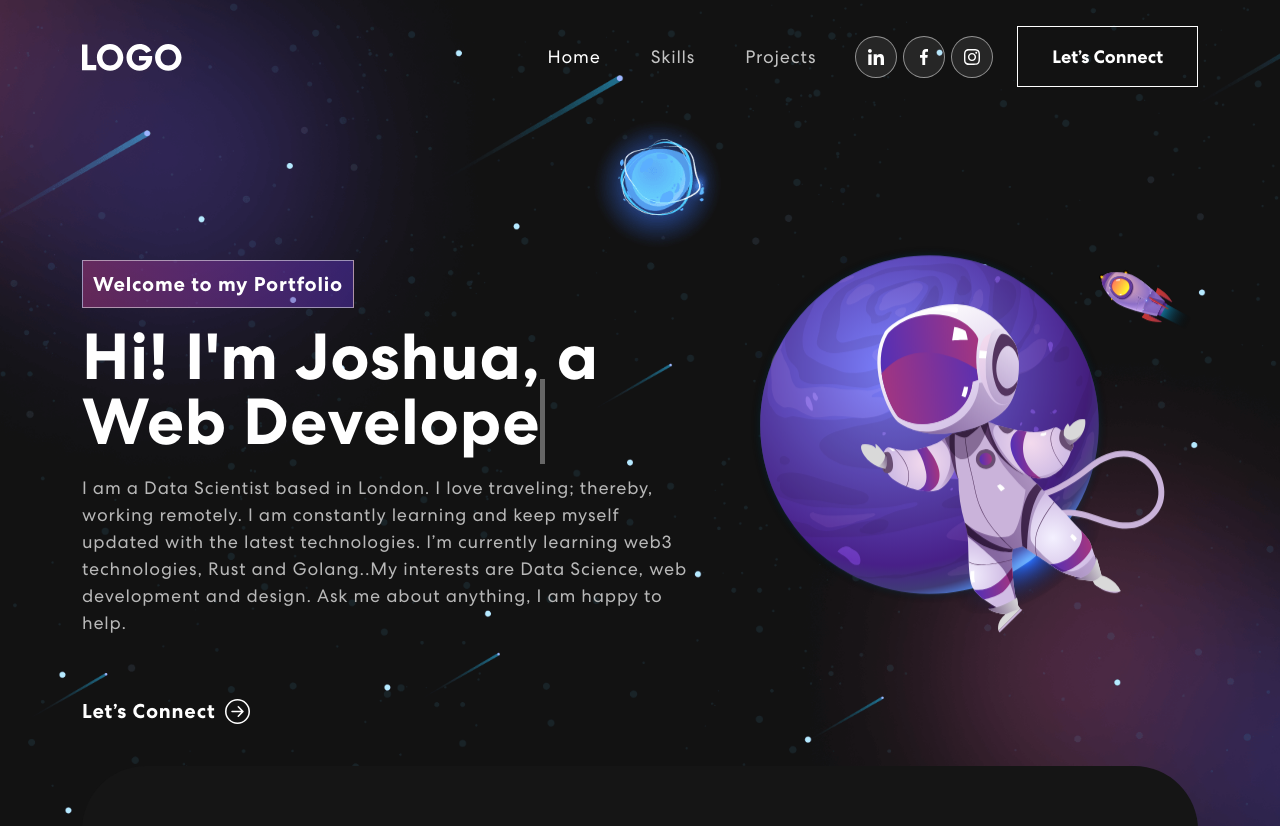
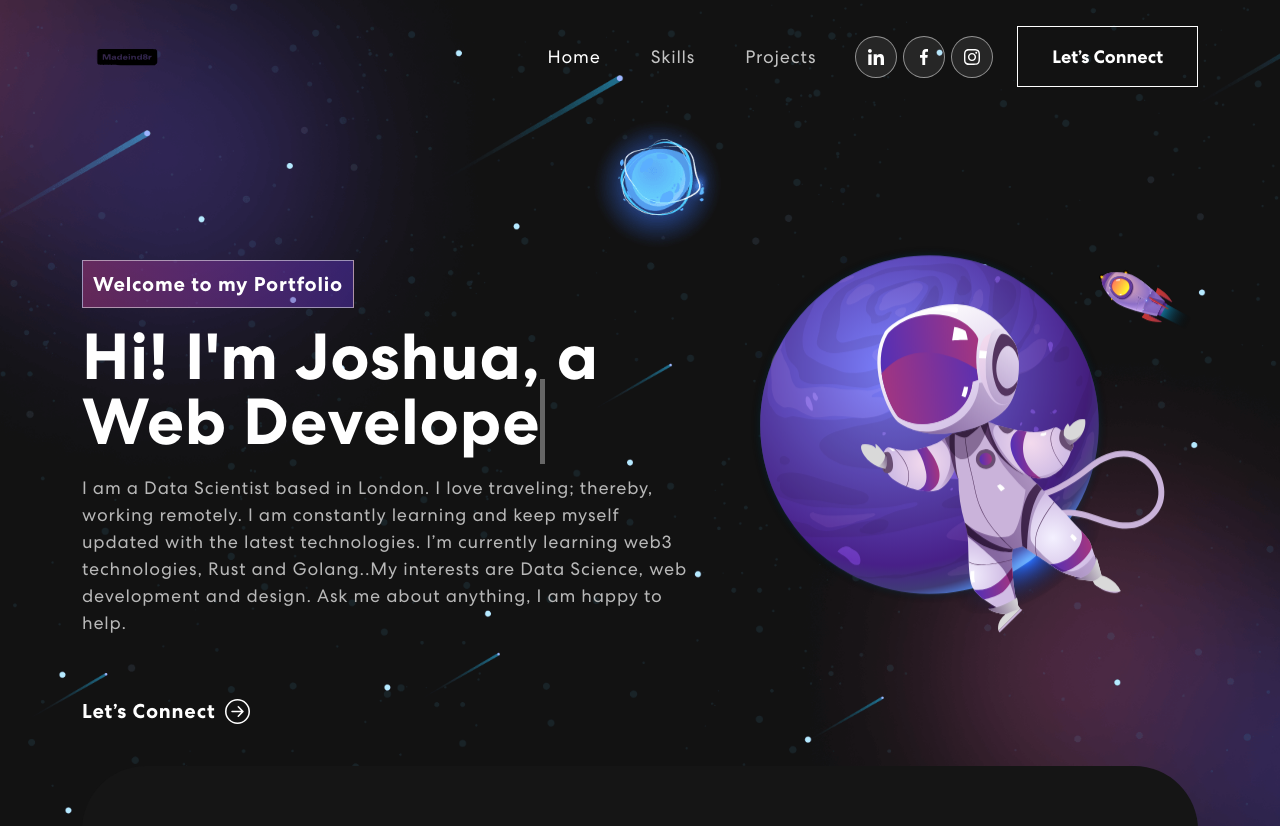
Before and after one commit to code-JOA/portfolio-black, a React (Create React App) app in the folder portfolio/: page / in a window 1280 px wide. Shown: the top 826 px of the page. Built offline with nearby package versions, Linux system fonts and the light colour scheme; no server answers.

Commit message:
Commit auto_update

```diff
--- a/portfolio/src/components/NavBar.js
+++ b/portfolio/src/components/NavBar.js
@@ -1,6 +1,6 @@
 import { useState, useEffect } from "react";
 import { Navbar, Nav, Container } from "react-bootstrap";
-import logo from '../assets/img/logo.svg';
+import logo2 from '../assets/img/logo2.svg';
 import navIcon1 from '../assets/img/nav-icon1.svg';
 import navIcon2 from '../assets/img/nav-icon2.svg';
 import navIcon3 from '../assets/img/nav-icon3.svg';
@@ -37,7 +37,7 @@ export const NavBar = () => {
       <Navbar expand="md" className={scrolled ? "scrolled" : ""}>
         <Container>
           <Navbar.Brand href="/">
-            <img src={logo} alt="Logo" />
+            <img src={logo2} alt="Logo" />
           </Navbar.Brand>
           <Navbar.Toggle aria-controls="basic-navbar-nav">
             <span className="navbar-toggler-icon"></span>
```
